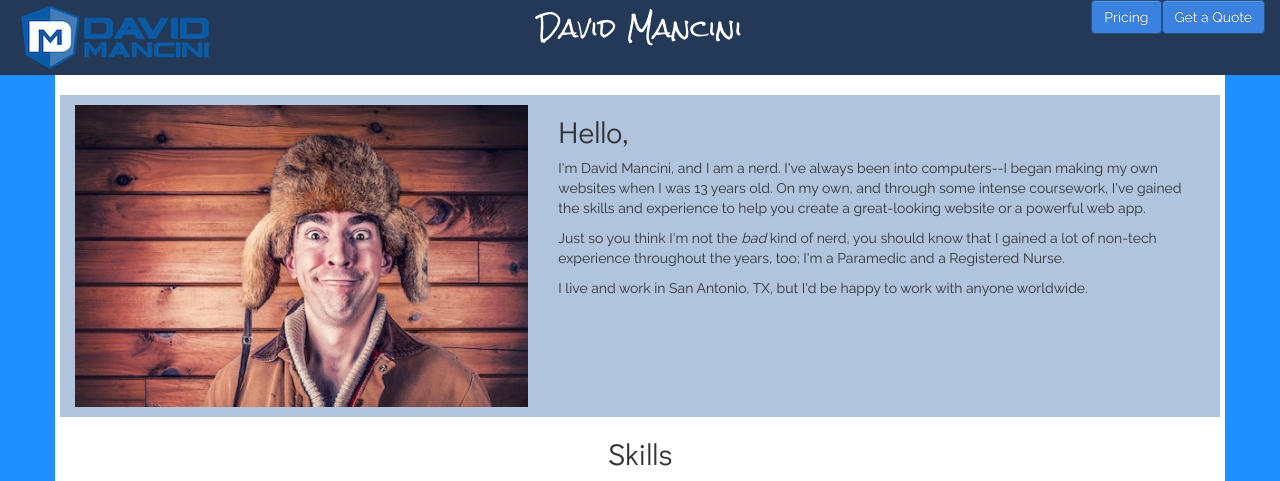
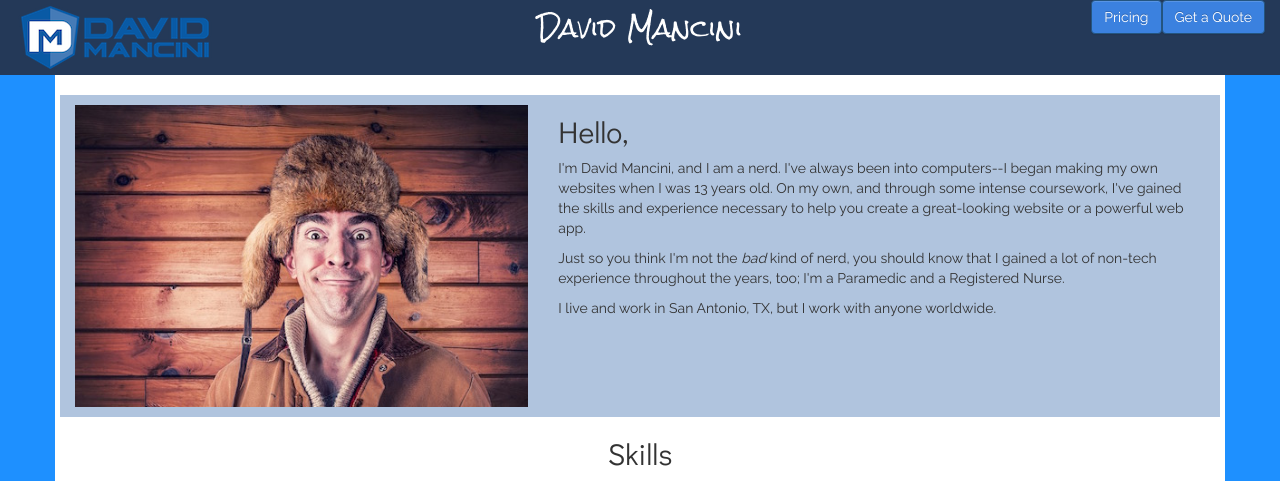
Before and after one commit to davidmancini/about-david, a PHP site: page / in a window 1280 px wide. Shown: the top 481 px of the page. Run offline with PHP 8.4, Linux system fonts and the light colour scheme; some libraries are stand-ins or nearby versions.

Commit message:
Changed wording in intro

```diff
--- a/public_html/index.php
+++ b/public_html/index.php
@@ -82,9 +82,9 @@
 				</div>
 				<div class="col-md-7">
 					<h2>Hello,</h2>
-					<p>I'm David Mancini, and I am a nerd.  I've always been into computers--I began making my own websites when I was 13 years old.  On my own, and through some intense coursework, I've gained the skills and experience to help you create a great-looking website or a powerful web app.</p>
+					<p>I'm David Mancini, and I am a nerd.  I've always been into computers--I began making my own websites when I was 13 years old.  On my own, and through some intense coursework, I've gained the skills and experience necessary to help you create a great-looking website or a powerful web app.</p>
 					<p>Just so you think I'm not the <em>bad</em> kind of nerd, you should know that I gained a lot of non-tech experience throughout the years, too; I'm a Paramedic and a Registered Nurse.</p>
-					<p>I live and work in San Antonio, TX, but I'd be happy to work with anyone worldwide.</p>
+					<p>I live and work in San Antonio, TX, but I work with anyone worldwide.</p>
 				</div>
 			</div><!--Ends Photo & Intro-->
 
```
